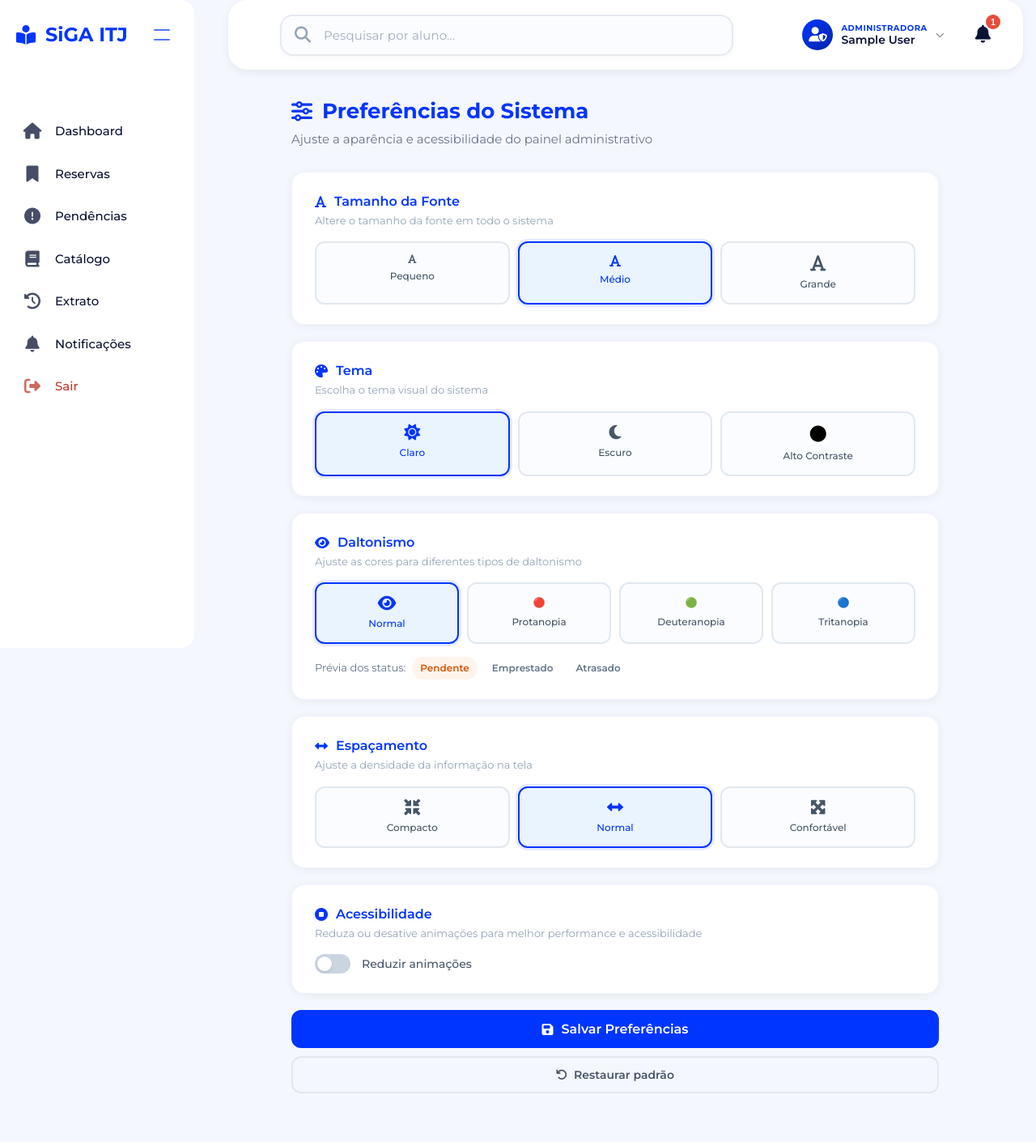
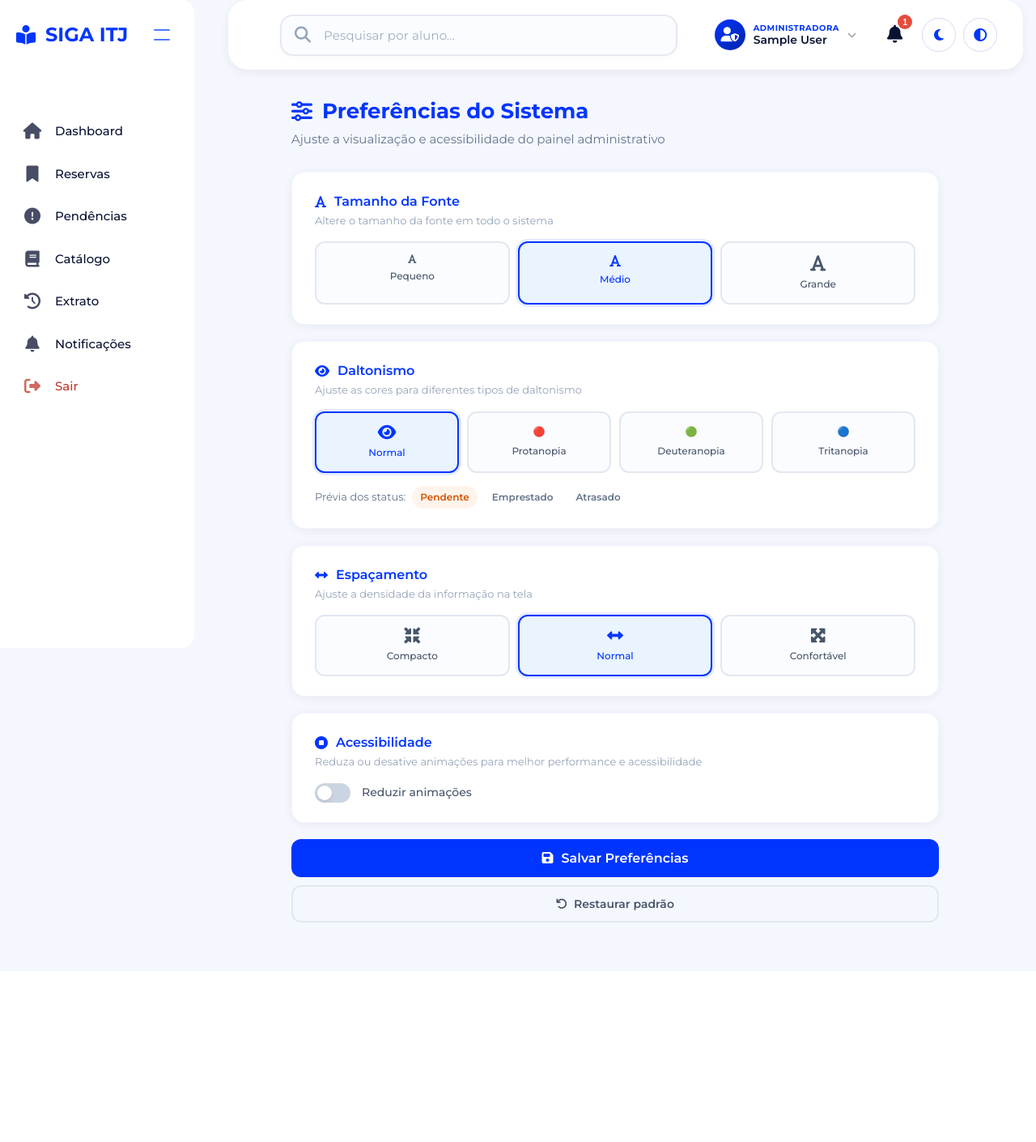
Before and after one commit to Edrosantos1/TCC-SIGA, a PHP site: page /www/adm/configuracoes_adm.php in a window 1280 px wide. Shown: the whole page at 81% size. After the commit the page ends 1139 px from the top, so only its background shows below. Run offline with PHP 8.4, Linux system fonts and the light colour scheme; the visitor is signed in with stand-in values (Sample User, id 1); data comes from the database, SQL or seed files in the repository; tables that the repository leaves empty hold one stand-in row (values such as "Sample post").

Commit message:
modo escuro/alto contraste adm

```diff
--- a/S.I.G.A/adm/catalogo_adm.php
+++ b/S.I.G.A/adm/catalogo_adm.php
@@ -390,7 +390,7 @@ $catalogoData = [
         <div class="sidebar-header">
             <div class="sidebar-logo">
                 <i class="fas fa-book-reader"></i>
-                <span>SiGA ITJ</span>
+                <span>SIGA ITJ</span>
             </div>
             <button class="collapse-icon" id="collapseBtn" title="Recolher menu" aria-label="Recolher menu">
                 <span></span><span></span>
@@ -421,6 +421,7 @@ $catalogoData = [
             </div>
 
             <div class="header-right">
+                <?php require __DIR__ . '/../includes/admin_appearance_controls.php'; ?>
                 <div class="admin-profile" id="admin-profile-btn">
                     <div class="admin-avatar"><i class="fas fa-user-shield"></i></div>
                     <div class="admin-info">
--- a/S.I.G.A/adm/configuracoes_adm.php
+++ b/S.I.G.A/adm/configuracoes_adm.php
@@ -177,13 +177,11 @@ if ($db instanceof mysqli) {
 // Use os mesmos valores permitidos pela tela do aluno.
 $opcoesPermitidas = [
     'tamanho_fonte' => ['pequeno', 'medio', 'grande'],
-    'tema' => ['claro', 'escuro', 'alto_contraste'],
     'daltonismo' => ['normal', 'protanopia', 'deuteranopia', 'tritanopia'],
     'espacamento' => ['compacto', 'normal', 'confortavel'],
 ];
 $valoresPadrao = [
     'tamanho_fonte' => 'medio',
-    'tema' => 'claro',
     'daltonismo' => 'normal',
     'espacamento' => 'normal',
     'reduzir_animacoes' => '0',
@@ -196,6 +194,9 @@ foreach ($valoresPadrao as $campo => $padrao) {
     }
 }
 $config_classes = function_exists('aplicarConfiguracoes') ? aplicarConfiguracoes() : $config_classes;
+if (function_exists('aplicarTemaAdminCookie')) {
+    $config_classes = aplicarTemaAdminCookie($config_classes);
+}
 
 // ========== PROCESSAR FORMULÁRIO ==========
 if ($_SERVER['REQUEST_METHOD'] === 'POST' && isset($_POST['salvar'])) {
@@ -304,7 +305,7 @@ unset($_SESSION['msg_sucesso'], $_SESSION['msg_erro']);
         <div class="sidebar-header">
             <div class="sidebar-logo">
                 <i class="fas fa-book-reader"></i>
-                <span>SiGA ITJ</span>
+                <span>SIGA ITJ</span>
             </div>
             <button class="collapse-icon" id="collapseBtn" title="Recolher menu" aria-label="Recolher menu">
                 <span></span><span></span>
@@ -334,6 +335,7 @@ unset($_SESSION['msg_sucesso'], $_SESSION['msg_erro']);
             </div>
 
             <div class="header-right">
+                <?php require __DIR__ . '/../includes/admin_appearance_controls.php'; ?>
                 <div class="admin-profile" id="admin-profile-btn">
                     <div class="admin-avatar">
                         <i class="fas fa-user-shield"></i>
@@ -378,7 +380,7 @@ unset($_SESSION['msg_sucesso'], $_SESSION['msg_erro']);
             <div class="config-container">
                 <div class="config-header">
                     <h1><i class="fas fa-sliders-h"></i> Preferências do Sistema</h1>
-                    <p>Ajuste a aparência e acessibilidade do painel administrativo</p>
+                    <p>Ajuste a visualização e acessibilidade do painel administrativo</p>
                 </div>
 
                 <!-- ========== MENSAGENS FLASH ========== -->
@@ -416,31 +418,6 @@ unset($_SESSION['msg_sucesso'], $_SESSION['msg_erro']);
                                     <input type="radio" name="tamanho_fonte" value="grande" <?= ($configuracoes['tamanho_fonte'] ?? 'medio') === 'grande' ? 'checked' : '' ?>>
                                     <i class="fas fa-font" style="font-size: 22px;"></i>
                                     <span>Grande</span>
-                                </label>
-                            </div>
-                        </div>
-                    </div>
-
-                    <!-- ========== TEMA ========== -->
-                    <div class="config-card">
-                        <h3><i class="fas fa-palette"></i> Tema</h3>
-                        <p class="desc">Escolha o tema visual do sistema</p>
-                        <div class="form-group">
-                            <div class="opcoes-grid">
-                                <label class="opcao-card <?= ($configuracoes['tema'] ?? 'claro') === 'claro' ? 'active' : '' ?>">
-                                    <input type="radio" name="tema" value="claro" <?= ($configuracoes['tema'] ?? 'claro') === 'claro' ? 'checked' : '' ?>>
-                                    <i class="fas fa-sun"></i>
-                                    <span>Claro</span>
-                                </label>
-                                <label class="opcao-card <?= ($configuracoes['tema'] ?? 'claro') === 'escuro' ? 'active' : '' ?>">
-                                    <input type="radio" name="tema" value="escuro" <?= ($configuracoes['tema'] ?? 'claro') === 'escuro' ? 'checked' : '' ?>>
-                                    <i class="fas fa-moon"></i>
-                                    <span>Escuro</span>
-                                </label>
-                                <label class="opcao-card <?= ($configuracoes['tema'] ?? 'claro') === 'alto_contraste' ? 'active' : '' ?>">
-                                    <input type="radio" name="tema" value="alto_contraste" <?= ($configuracoes['tema'] ?? 'claro') === 'alto_contraste' ? 'checked' : '' ?>>
-                                    <i class="fas fa-circle" style="color: #000; border: 2px solid #fff; background: #fff;"></i>
-                                    <span>Alto Contraste</span>
                                 </label>
                             </div>
                         </div>
--- a/S.I.G.A/adm/dashboard_adm.php
+++ b/S.I.G.A/adm/dashboard_adm.php
@@ -294,7 +294,7 @@ $alunos_json = json_encode($alunos, JSON_HEX_TAG | JSON_HEX_AMP | JSON_HEX_APOS
         <div class="sidebar-header">
             <div class="sidebar-logo">
                 <i class="fas fa-book-reader"></i>
-                <span>SiGA ITJ</span>
+                <span>SIGA ITJ</span>
             </div>
             <button class="collapse-icon" id="collapseBtn" title="Recolher menu" aria-label="Recolher menu">
                 <span></span><span></span>
@@ -324,6 +324,7 @@ $alunos_json = json_encode($alunos, JSON_HEX_TAG | JSON_HEX_AMP | JSON_HEX_APOS
             </div>
 
             <div class="header-right">
+                <?php require __DIR__ . '/../includes/admin_appearance_controls.php'; ?>
                 <div class="admin-profile" id="admin-profile-btn">
                     <div class="admin-avatar">
                         <i class="fas fa-user-shield"></i>
--- a/S.I.G.A/adm/extrato_adm.php
+++ b/S.I.G.A/adm/extrato_adm.php
@@ -234,7 +234,7 @@ $total_atrasados = $total_atrasados ?? 0;
         <div class="sidebar-header">
             <div class="sidebar-logo">
                 <i class="fas fa-book-reader"></i>
-                <span>SiGA ITJ</span>
+                <span>SIGA ITJ</span>
             </div>
             <button class="collapse-icon" id="collapseBtn" title="Recolher menu" aria-label="Recolher menu">
                 <span></span><span></span>
@@ -261,6 +261,7 @@ $total_atrasados = $total_atrasados ?? 0;
             </div>
 
             <div class="header-right">
+                <?php require __DIR__ . '/../includes/admin_appearance_controls.php'; ?>
                 <div class="admin-profile" id="admin-profile-btn">
                     <div class="admin-avatar"><i class="fas fa-user-shield"></i></div>
                     <div class="admin-info">
--- a/S.I.G.A/adm/notificacoes_adm.php
+++ b/S.I.G.A/adm/notificacoes_adm.php
@@ -164,7 +164,7 @@ unset($_SESSION['msg_sucesso'], $_SESSION['msg_erro']);
         <div class="sidebar-header">
             <div class="sidebar-logo">
                 <i class="fas fa-book-reader"></i>
-                <span>SiGA ITJ</span>
+                <span>SIGA ITJ</span>
             </div>
             <button class="collapse-icon" id="collapseBtn" title="Recolher menu">
                 <span></span>
@@ -200,6 +200,7 @@ unset($_SESSION['msg_sucesso'], $_SESSION['msg_erro']);
             </div>
 
             <div class="header-right">
+                <?php require __DIR__ . '/../includes/admin_appearance_controls.php'; ?>
                 <div class="admin-profile" id="admin-profile-btn">
                     <div class="admin-avatar"><i class="fas fa-user-shield"></i></div>
                     <div class="admin-info">
--- a/S.I.G.A/adm/pendencias_adm.php
+++ b/S.I.G.A/adm/pendencias_adm.php
@@ -219,7 +219,7 @@ unset($_SESSION['msg_sucesso'], $_SESSION['msg_erro']);
         <div class="sidebar-header">
             <div class="sidebar-logo">
                 <i class="fas fa-book-reader"></i>
-                <span>SiGA ITJ</span>
+                <span>SIGA ITJ</span>
             </div>
             <button class="collapse-icon" id="collapseBtn" title="Recolher menu" aria-label="Recolher menu">
                 <span></span><span></span>
@@ -250,6 +250,7 @@ unset($_SESSION['msg_sucesso'], $_SESSION['msg_erro']);
             </div>
 
             <div class="header-right">
+                <?php require __DIR__ . '/../includes/admin_appearance_controls.php'; ?>
                 <div class="admin-profile" id="admin-profile-btn" tabindex="0" role="button" aria-haspopup="true">
                     <div class="admin-avatar"><i class="fas fa-user-shield"></i></div>
                     <div class="admin-info">
--- a/S.I.G.A/adm/perfil_adm.php
+++ b/S.I.G.A/adm/perfil_adm.php
@@ -230,7 +230,7 @@ unset($_SESSION['msg_sucesso'], $_SESSION['msg_erro']);
         <div class="sidebar-header">
             <div class="sidebar-logo">
                 <i class="fas fa-book-reader"></i>
-                <span>SiGA ITJ</span>
+                <span>SIGA ITJ</span>
             </div>
             <button class="collapse-icon" id="collapseBtn" title="Recolher menu">
                 <span></span>
@@ -280,6 +280,7 @@ unset($_SESSION['msg_sucesso'], $_SESSION['msg_erro']);
             </div>
 
             <div class="header-right">
+                <?php require __DIR__ . '/../includes/admin_appearance_controls.php'; ?>
                 <div class="admin-profile" id="admin-profile-btn">
                     <div class="admin-avatar">
                         <i class="fas fa-user-shield"></i>
--- a/S.I.G.A/adm/reservas_adm.php
+++ b/S.I.G.A/adm/reservas_adm.php
@@ -213,7 +213,7 @@ unset($_SESSION['msg_sucesso'], $_SESSION['msg_erro']);
         <div class="sidebar-header">
             <div class="sidebar-logo">
                 <i class="fas fa-book-reader"></i>
-                <span>SiGA ITJ</span>
+                <span>SIGA ITJ</span>
             </div>
             <button class="collapse-icon" id="collapseBtn" title="Recolher menu" aria-label="Recolher menu">
                 <span></span><span></span>
@@ -244,6 +244,7 @@ unset($_SESSION['msg_sucesso'], $_SESSION['msg_erro']);
             </div>
 
             <div class="header-right">
+                <?php require __DIR__ . '/../includes/admin_appearance_controls.php'; ?>
                 <div class="admin-profile" id="admin-profile-btn" tabindex="0" role="button" aria-haspopup="true">
                     <div class="admin-avatar"><i class="fas fa-user-shield"></i></div>
                     <div class="admin-info">
--- a/S.I.G.A/adm/verificar_login_adm.php
+++ b/S.I.G.A/adm/verificar_login_adm.php
@@ -32,6 +32,18 @@ if (!is_string($config_classes)) {
     $config_classes = '';
 }
 
+function aplicarTemaAdminCookie($classes) {
+    $tema = $_COOKIE['siga_admin_appearance'] ?? null;
+    if (!in_array($tema, ['claro', 'escuro', 'alto_contraste'], true)) {
+        return $classes;
+    }
+
+    $classes = preg_replace('/\btema-(?:claro|escuro|alto_contraste)\b/', '', $classes);
+    return trim($classes . ' tema-' . $tema);
+}
+
+$config_classes = aplicarTemaAdminCookie($config_classes);
+
 // Disponibilizar globalmente
 $GLOBALS['config_classes'] = $config_classes;
 
--- a/S.I.G.A/assets/css/adm/preferencias_adm.css
+++ b/S.I.G.A/assets/css/adm/preferencias_adm.css
@@ -118,3 +118,65 @@ body.reduzir-animacoes *::after {
     transition: none !important;
     scroll-behavior: auto !important;
 }
+
+.admin-appearance-controls {
+    display: flex;
+    align-items: center;
+    gap: 0.6rem;
+    order: 2;
+    flex-shrink: 0;
+}
+
+.admin-appearance-button {
+    display: grid;
+    place-items: center;
+    width: 2.6rem;
+    height: 2.6rem;
+    padding: 0;
+    border: 1px solid #d3daf5;
+    border-radius: 50%;
+    background: #ffffff;
+    color: #0035ff;
+    font-size: 1rem;
+    cursor: pointer;
+    transition: background-color 0.2s, border-color 0.2s, transform 0.2s;
+}
+
+.admin-appearance-button:hover {
+    border-color: #ffad00;
+    transform: rotate(-12deg);
+}
+
+.admin-appearance-button:focus-visible {
+    outline: 3px solid #ffad00;
+    outline-offset: 3px;
+}
+
+.admin-appearance-button .icon-sun { display: none; color: #ffad00; }
+body.tema-escuro .admin-appearance-button[data-admin-appearance="escuro"] .icon-moon { display: none; }
+body.tema-escuro .admin-appearance-button[data-admin-appearance="escuro"] .icon-sun { display: block; }
+
+body.tema-escuro .admin-appearance-button {
+    background: #111a42;
+    border-color: #28357f;
+    color: #8fa6ff;
+}
+
+body.tema-escuro .admin-appearance-button:hover {
+    border-color: #ffad00;
+}
+
+body.tema-alto_contraste .admin-appearance-button {
+    background: #000000;
+    border: 1px solid #ffffff;
+    color: #ffffff !important;
+}
+
+body.tema-alto_contraste .admin-appearance-button[aria-pressed="true"] {
+    background: #ffffff;
+    color: #000000 !important;
+}
+
+body.tema-alto_contraste .admin-appearance-button[aria-pressed="true"] i {
+    color: #000000 !important;
+}
--- a/S.I.G.A/assets/js/adm/configuracoes_adm.js
+++ b/S.I.G.A/assets/js/adm/configuracoes_adm.js
@@ -190,13 +190,11 @@ document.addEventListener('DOMContentLoaded', function() {
         const btnRestaurar = document.getElementById('btnRestaurar');
         const preferenciaClasses = {
             tamanho_fonte: 'fonte-',
-            tema: 'tema-',
             daltonismo: 'daltonismo-',
             espacamento: 'espacamento-'
         };
         const padroes = {
             tamanho_fonte: 'medio',
-            tema: 'claro',
             daltonismo: 'normal',
             espacamento: 'normal',
             reduzir_animacoes: false
--- /dev/null
+++ b/S.I.G.A/includes/admin_appearance_controls.php
@@ -0,0 +1,10 @@
+<div class="admin-appearance-controls" role="group" aria-label="Aparência">
+    <button type="button" class="admin-appearance-button" data-admin-appearance="escuro" aria-label="Ativar modo escuro" aria-pressed="false" title="Ativar modo escuro">
+        <i class="fas fa-moon icon-moon" aria-hidden="true"></i>
+        <i class="fas fa-sun icon-sun" aria-hidden="true"></i>
+    </button>
+    <button type="button" class="admin-appearance-button" data-admin-appearance="alto_contraste" aria-label="Ativar alto contraste" aria-pressed="false" title="Ativar alto contraste">
+        <i class="fas fa-circle-half-stroke" aria-hidden="true"></i>
+    </button>
+</div>
+<script src="../assets/js/adm/admin_appearance.js?v=<?= filemtime(__DIR__ . '/../assets/js/adm/admin_appearance.js') ?>"></script>
--- a/S.I.G.A/index.html
+++ b/S.I.G.A/index.html
@@ -76,11 +76,6 @@
       <div class="hero-content">
         <h1 data-i18n="title">Seja muito bem-vindo ao SIGA</h1>
         <p class="hero-sub" data-i18n="subtitle">Acesse livros, materiais e recursos educacionais em um só lugar.</p>
-
-        <ul class="stats">
-          <li><i class="fas fa-book" aria-hidden="true"></i><span data-i18n="stat_materials">+500 materiais</span></li>
-          <li><i class="fas fa-infinity" aria-hidden="true"></i><span data-i18n="stat_access">Acesso ilimitado</span></li>
-        </ul>
 
         <div class="profiles">
           <a href="aluno/auth/redirecionar.php" class="profile-btn student-btn">
```
Also changed, not shown: S.I.G.A/assets/css/adm/login_adm.css (+4 -4 lines), S.I.G.A/assets/js/adm/admin_appearance.js (added, +42 -0 lines), S.I.G.A/assets/js/shared/previa.js (+9 -0 lines).
